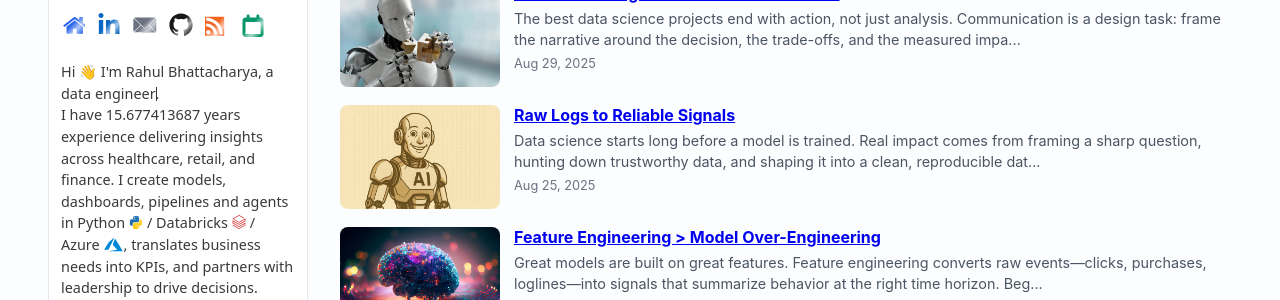
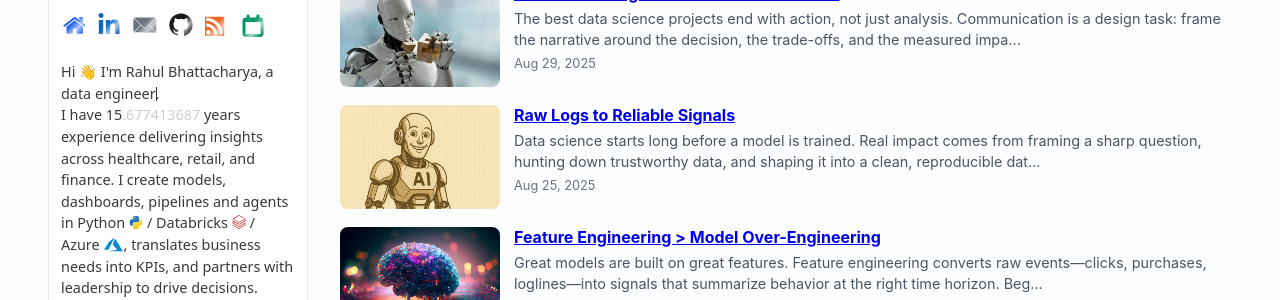
Before and after one commit to RahulBhattacharya1/RahulBhattacharya1.github.io, a Jekyll site: the page built from categories.html, in a window 1280 px wide. Shown: the part 482-782 px from the top of the page. Built offline with Jekyll 4.4.1, drawn with Linux system fonts in a browser that asks for light colours.

Commit message:
Update main.scss

```diff
--- a/assets/css/main.scss
+++ b/assets/css/main.scss
@@ -119,6 +119,10 @@ body {
   line-height: 1.4;
   margin: 0;
   padding: 0;
+}
+
+#xp-dec {
+  color: #CECECE;
 }
 
 /* ──────────────── GLOBAL STYLES ──────────────── */
```
